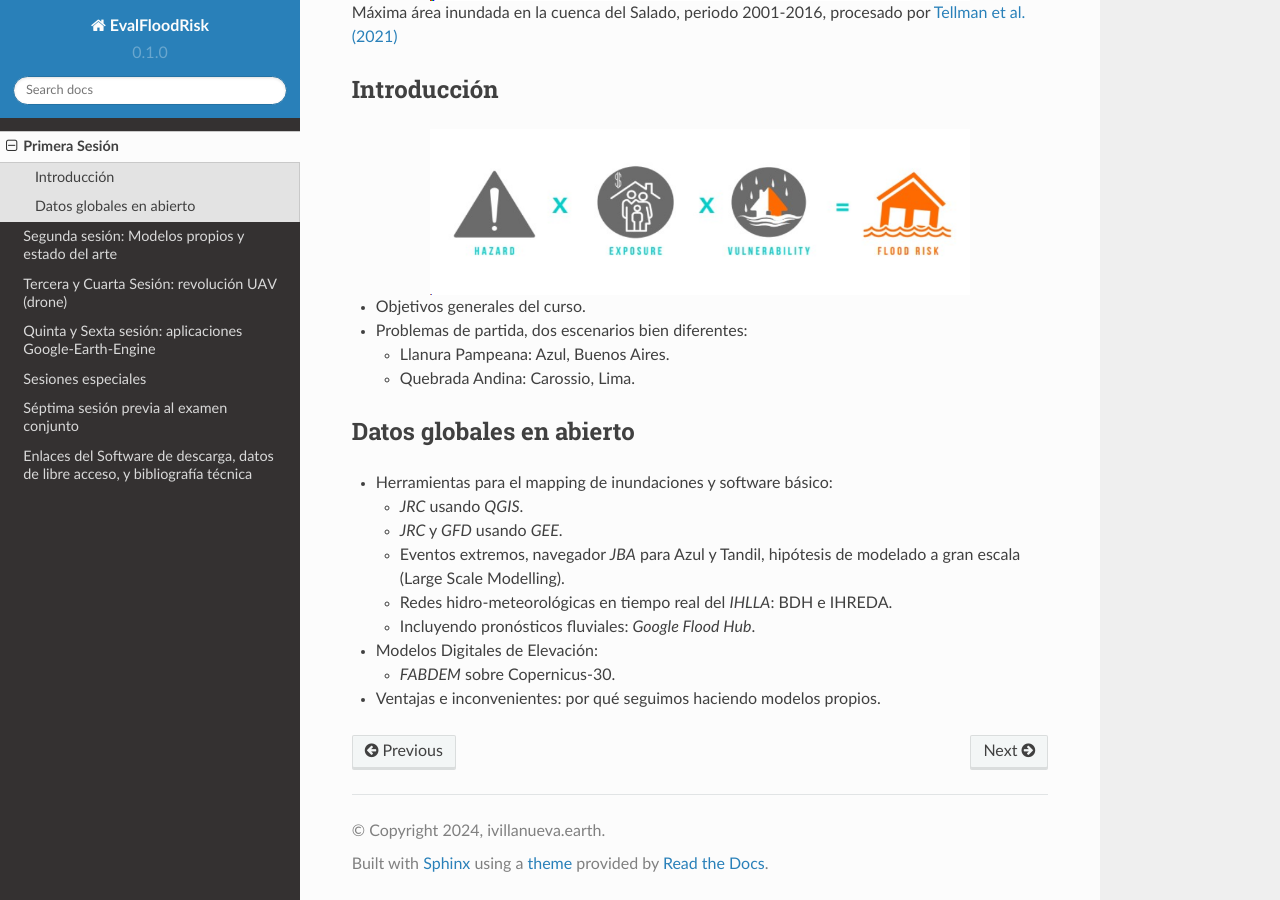
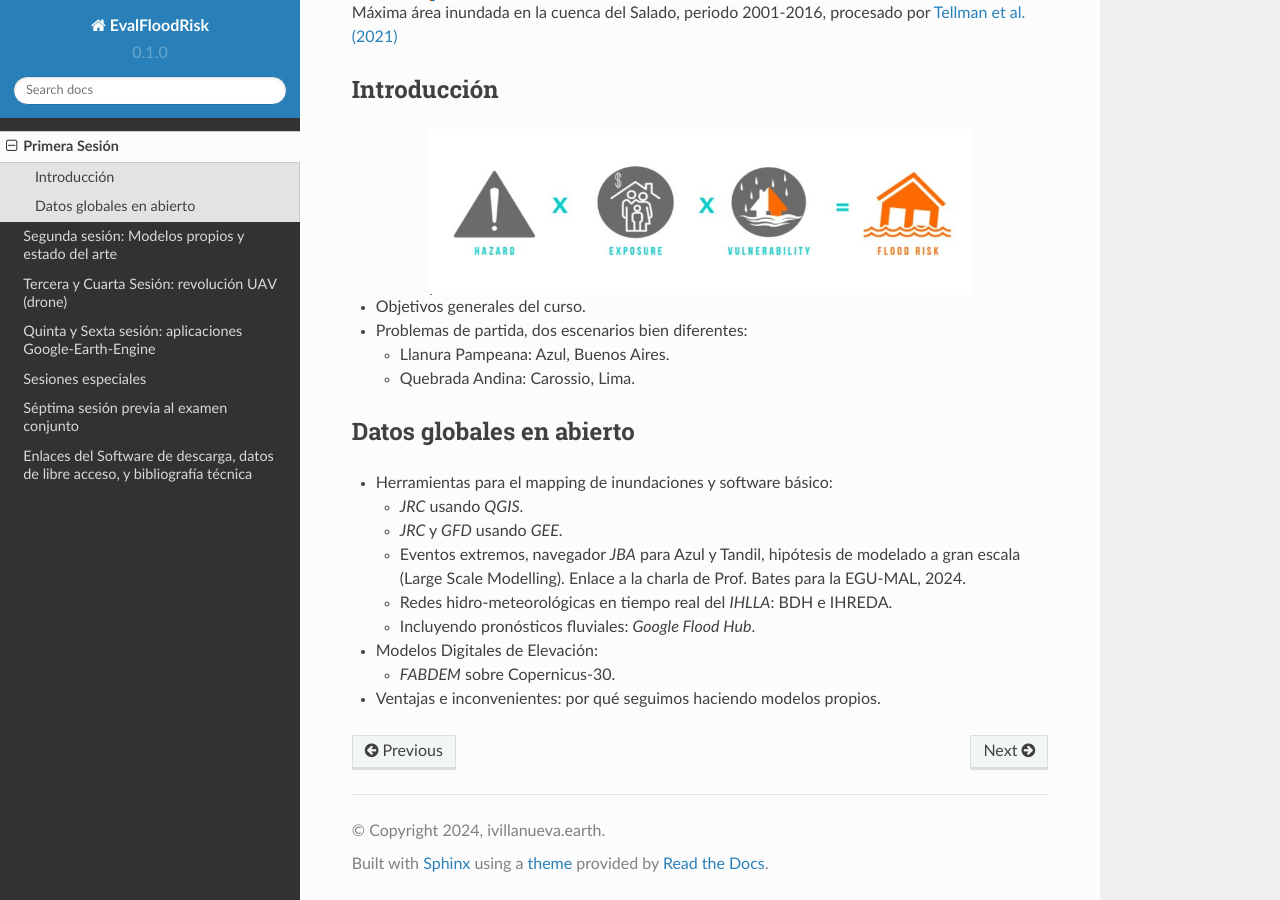
Before and after one commit to ivillamadrid/EvalFloodRisk_RSSWE, a Sphinx documentation site: the page built from docs/source/D1.rst, in a window 1280 px wide and 900 px high, scrolled down 558 px. Built offline with Sphinx 7.4.7 and the Read the Docs theme 2.0.0, drawn with Linux system fonts in a browser that asks for light colours.

Commit message:
Update D1.rst

```diff
--- a/docs/source/D1.rst
+++ b/docs/source/D1.rst
@@ -33,6 +33,7 @@ Datos globales en abierto
   * *JRC* usando *QGIS*.
   * *JRC* y *GFD* usando *GEE*.
   * Eventos extremos, navegador *JBA* para Azul y Tandil, hipótesis de modelado a gran escala (Large Scale Modelling).
+    Enlace a la charla de Prof. Bates para la EGU-MAL, 2024.
   * Redes hidro-meteorológicas en tiempo real del *IHLLA*: BDH e IHREDA.
   * Incluyendo  pronósticos fluviales: *Google Flood Hub*.
 
```
